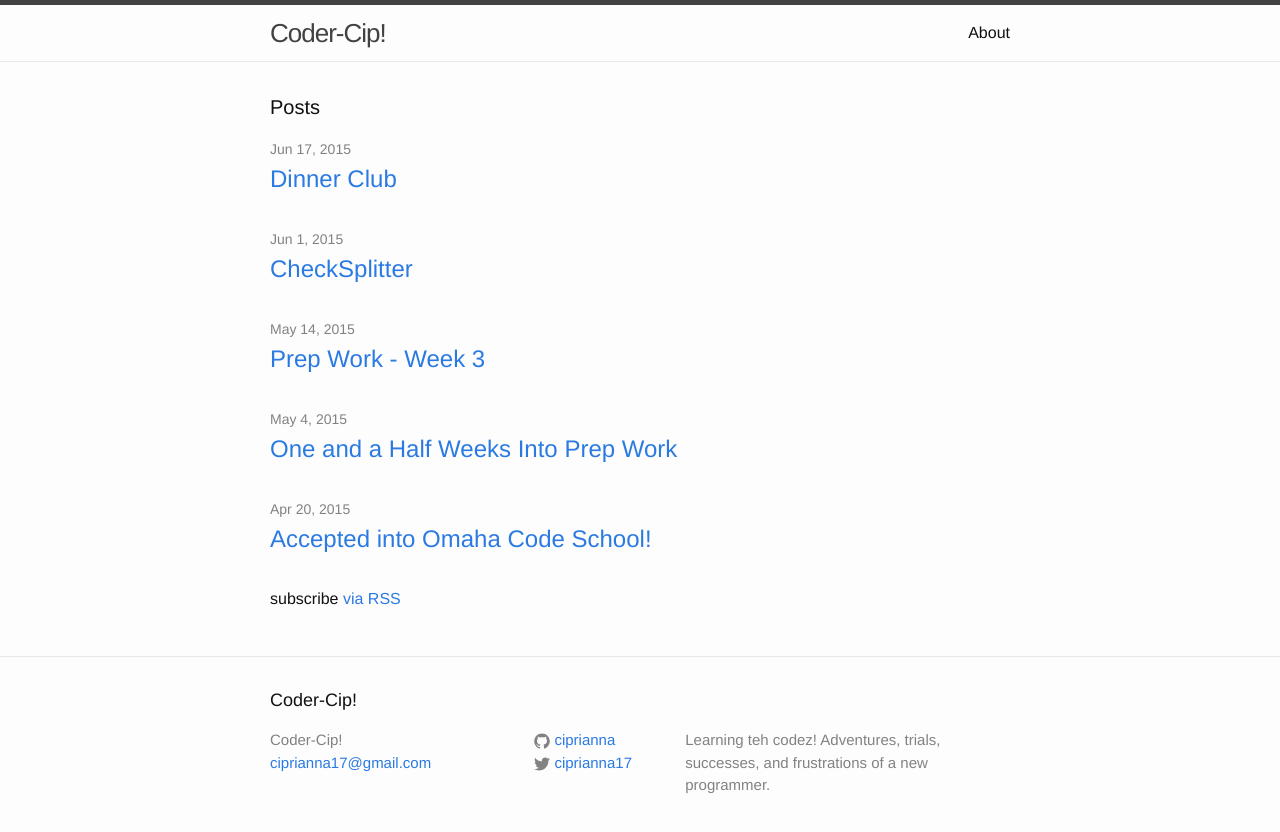
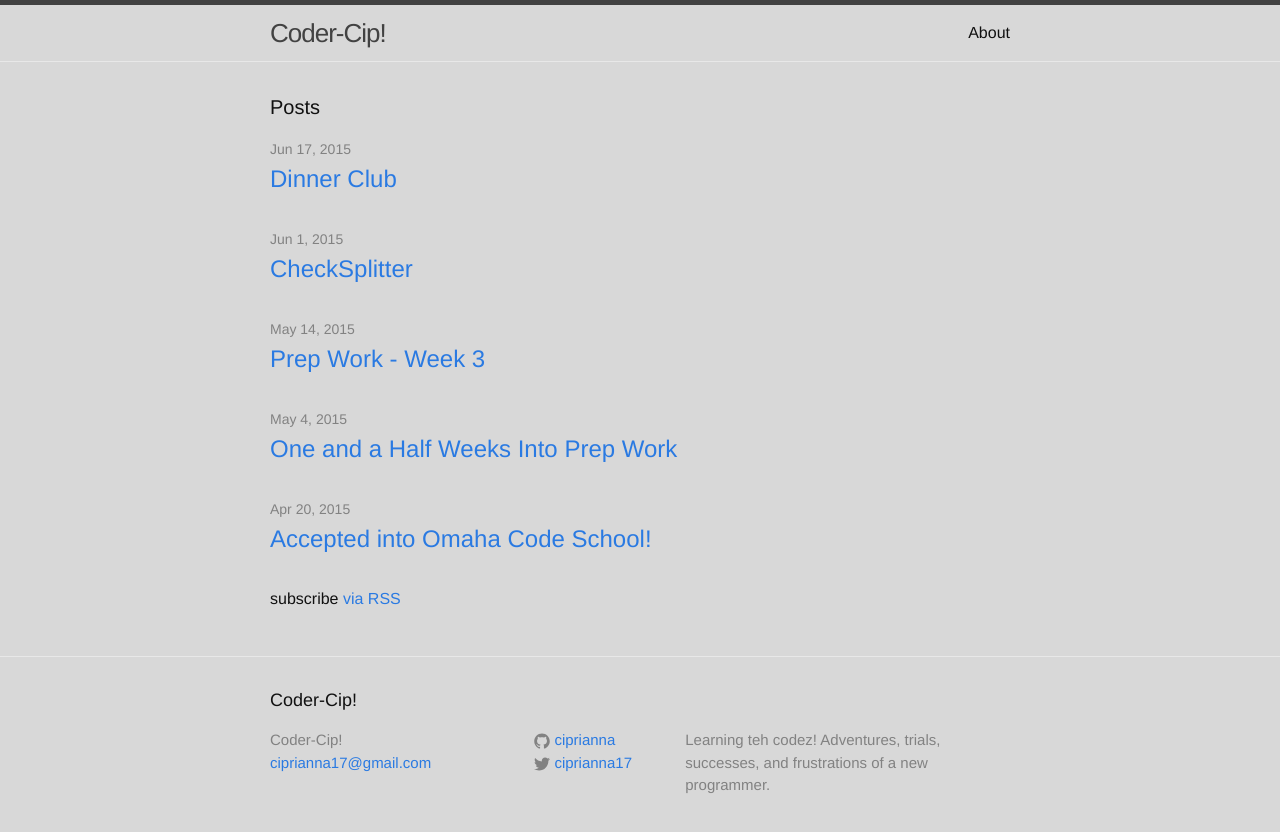
Before and after one commit to ciprianna/ciprianna, a Jekyll site: the page built from index.html, in a window 1280 px wide. Shown: the top 832 px of the page. Built offline with Jekyll 4.4.1, drawn with Linux system fonts in a browser that asks for light colours; Markdown is read by kramdown in place of the engine named in the settings.

Commit message:
Updated background color to a light gray.

```diff
--- a/css/main.scss
+++ b/css/main.scss
@@ -14,7 +14,8 @@ $base-line-height: 1.5;
 $spacing-unit:     30px;
 
 $text-color:       #111;
-$background-color: #fdfdfd;
+$background-color: #d8d8d8;
+// fdfdfd
 $brand-color:      #2a7ae2;
 
 $grey-color:       #828282;
```
